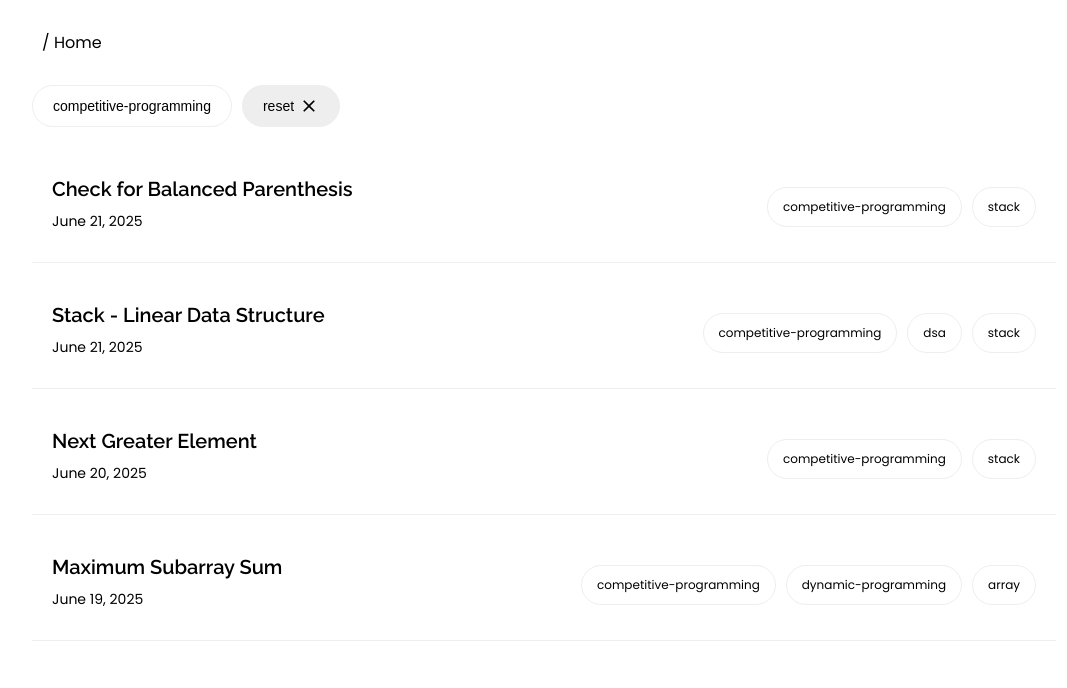
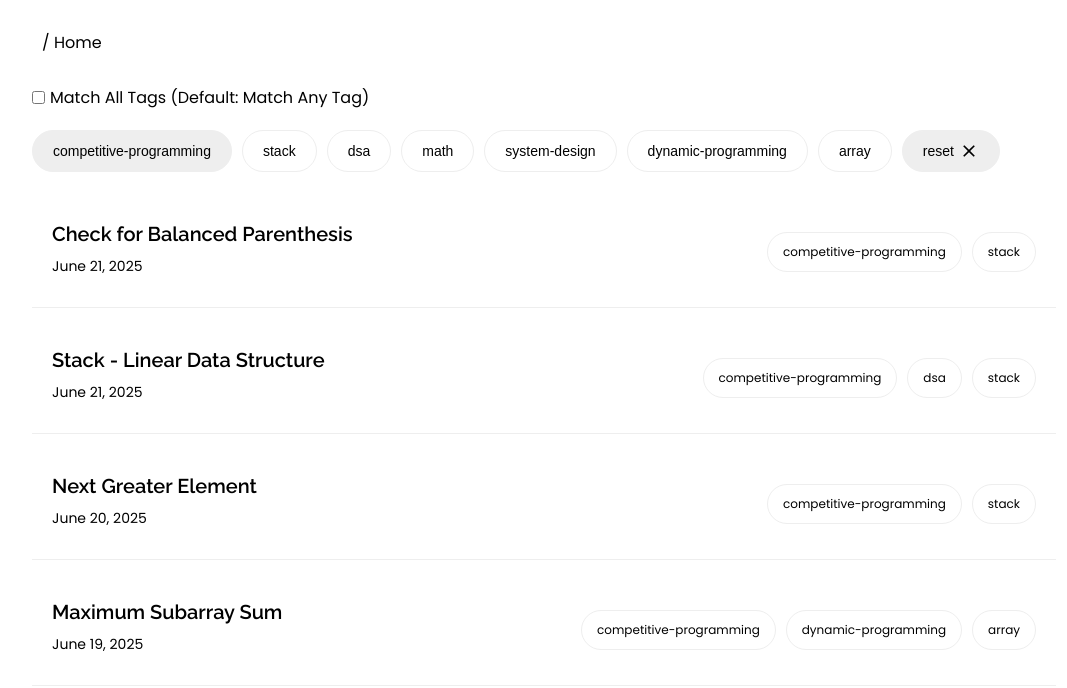
Before and after one commit to sambasivareddy-ch/sambasiva, a React (Create React App) app: page /blog in a window 1280 px wide. Both pictures are taken after a click on the button "competitive-programming". Shown: the top 688 px of the page, without its empty margins (96-1163 px from the left). Built offline with nearby package versions, Linux system fonts and the light colour scheme.

Commit message:
Multiple tag based filtering added
Also user can select filtering based on ALL or ANY matched tags

```diff
--- a/src/pages/Blog.js
+++ b/src/pages/Blog.js
@@ -9,21 +9,21 @@ import blogs from "../blogsInfo";
 
 const Blog = () => {
     const [blogTags, setBlogTags] = useState([]);
-    let [initialTags, setInitialTags] = useState([]);
+    const [activeTags, setActiveTags] = useState([]);
+    const [absoluteFilterOn, setAbsoluteFilterOn] = useState(false);
 
 
     useEffect(() => {
         // Initialize blogTags with all unique tags from blogs
         const initialTags = Array.from(new Set(blogs.flatMap(blog => blog.domains)));
         setBlogTags(initialTags);
-        setInitialTags(initialTags);
     }, []);
 
     const handleTagClick = (tag) => {
-        if (blogTags.includes(tag)) {
-            setBlogTags(blogTags.filter((t) => t === tag));
+        if (activeTags.includes(tag)) {
+            setActiveTags(activeTags.filter((t) => t !== tag))
         } else {
-            setBlogTags([...blogTags, tag]);
+            setActiveTags([tag, ...activeTags])
         }
     }
 
@@ -39,30 +39,52 @@ const Blog = () => {
                         / Home
                     </Link>
                 </button>
+                <div className={styles['blog-header']}>
+                    <label className={styles['filtering-option']}>
+                        <input type="checkbox" aria-label="strict filter" onChange={() => {
+                            setAbsoluteFilterOn(!absoluteFilterOn)
+                        }}/>
+                        Match All Tags (Default: Match Any Tag)
+                    </label>
                     <div className={styles['blog-tags']}>
                         {blogTags.map((tag) => (
                             <button
                                 key={tag}
-                            className={`${styles["blog-tag"]} ${blogTags.includes(tag) ? styles["active"] : ""}`}
+                                className={`${styles["blog-tag"]} ${activeTags.includes(tag) ? styles["active"] : ""}`}
                                 onClick={() => handleTagClick(tag)}
                                 aria-label={`${tag} filter`}
                             >
                                 {tag}
                             </button>
                         ))}
-                    {blogTags.length !== initialTags.length && (
+                        {activeTags.length !== 0 && (
                             <button
                                 className={styles["blog-tag_reset"]}
-                            onClick={() => setBlogTags(initialTags)}
+                                onClick={() => setActiveTags([])}
                                 aria-label={`reset applied filter`}
                             >
                                 reset <ClearIcon fontSize="small" />
                             </button>
                         )}
                     </div>
+                </div>
                 <div className={styles["blogs"]}>
                     {blogs.map((blog) => {
-                        const isTagActive = blogTags.length === 0 || blogTags.some(tag => blog.domains.includes(tag));
+                        let isTagActive = false;
+                        if (!absoluteFilterOn) {
+                            if (activeTags.length !== 0) {
+                                isTagActive = activeTags.some(tag => blog.domains.includes(tag));
+                            } else {
+                                isTagActive = blogTags.some(tag => blog.domains.includes(tag));
+                            }
+                        } else {
+                            if (activeTags.length !== 0) {
+                                isTagActive = activeTags.every(tag => blog.domains.includes(tag));
+                            } else {
+                                isTagActive = blogTags.some(tag => blog.domains.includes(tag));
+                            }
+                        }
+
                         return (
                             isTagActive && (
                                 <BlogComponent
--- a/src/styles/blog.module.css
+++ b/src/styles/blog.module.css
@@ -236,6 +236,10 @@ img {
     cursor: pointer;
 }
 
+.active {
+    background-color: var(--border-color);
+}
+
 .blog-tag_reset {
     display: flex;
     align-items: center;
@@ -249,8 +253,14 @@ img {
 }
 
 .blog-tag:hover {
-    background-color: var(--white-color);
+    background-color: var(--border-color);
     color: #000;
+}
+
+.filtering-option {
+    display: flex;
+    font-family: var(--font-family-pop);
+    gap: 5px;
 }
 
 .blog-comp__link {
```
Lines whose indentation alone changed are shown as unchanged.
